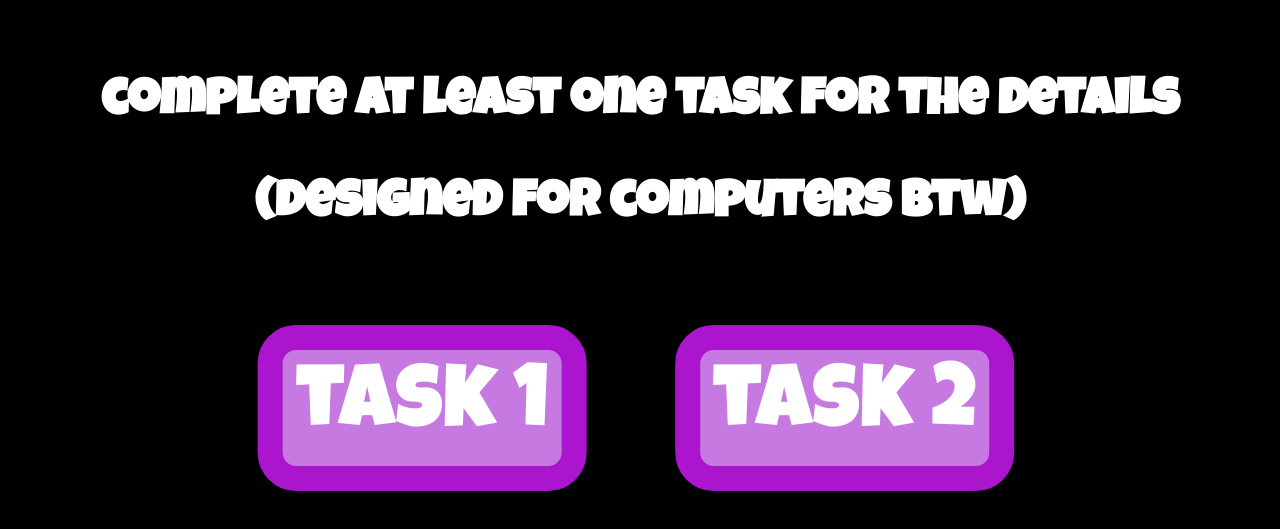
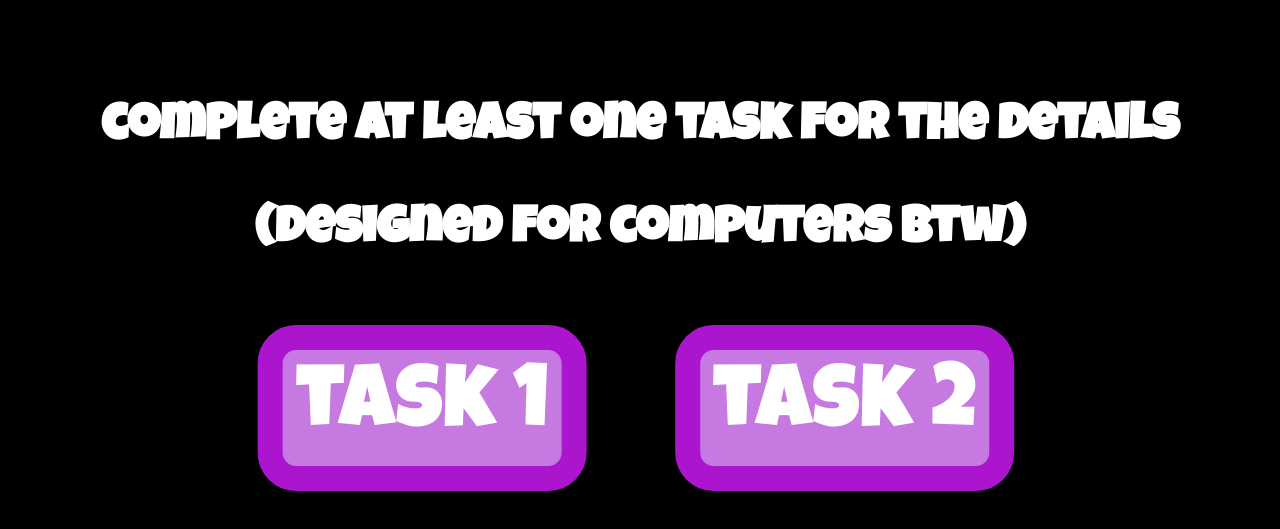
Before and after one commit to iLikeDinosaurs111/partyInvitation, a plain HTML site: page index.html in a window 1280 px wide. Shown: the part 235-764 px from the top of the page. Drawn offline with nearby package versions, Linux system fonts and the light colour scheme.

Commit message:
Update index.html

```diff
--- a/index.html
+++ b/index.html
@@ -30,7 +30,7 @@
             font-family: "Luckiest Guy", cursive;
             position:relative;
             text-align:center;
-            top:17vw;
+            top:19vw;
             font-size: 4vw;
         }
         a{
```
